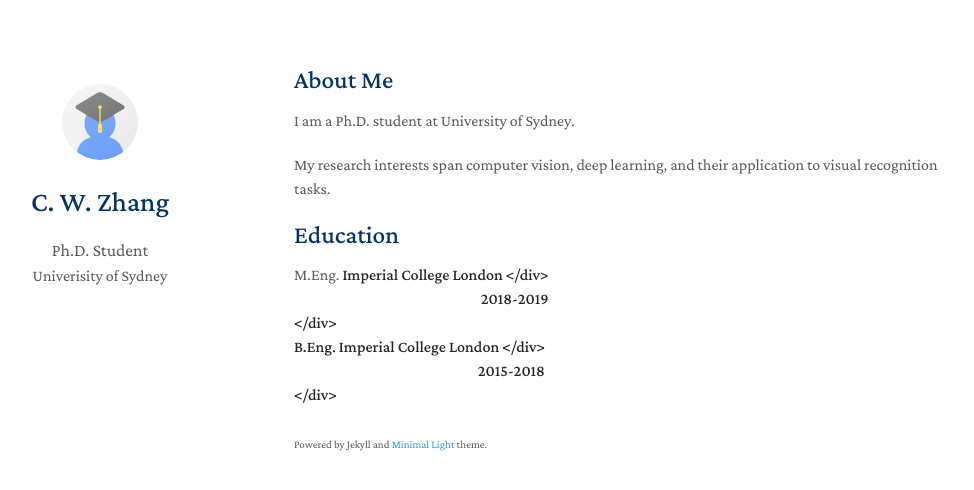
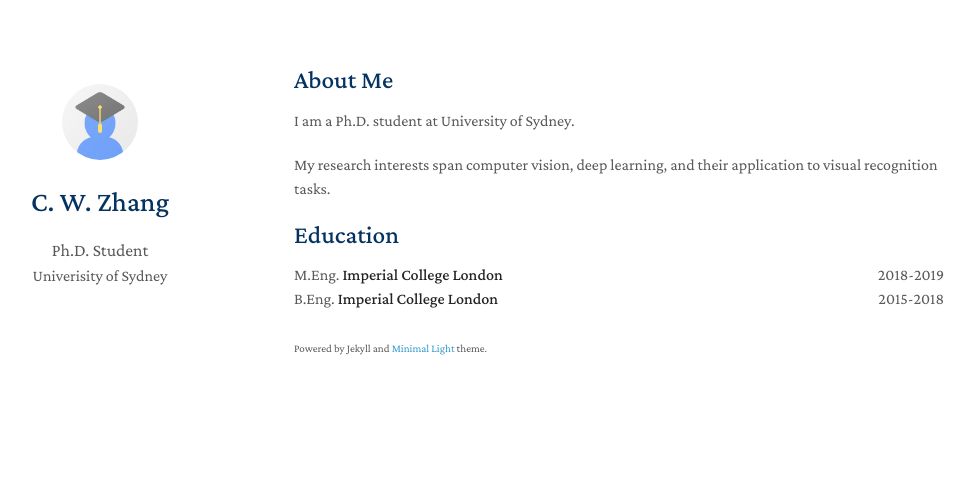
Before and after one commit to charmeleonz/charmeleonz.github.io, a Jekyll site: the page built from index.md, in a window 1280 px wide. Shown: the top 490 px of the page, without its empty margins (176-1150 px from the left). Built offline with Jekyll 4.4.1, drawn with Linux system fonts in a browser that asks for light colours; nearby versions of some CDN libraries; a style sheet for code colours, icons or effects is not loaded; our own code applies the rules of GitHub Pages for plain Markdown files.

Commit message:
Update education.md

```diff
--- a/_includes/education.md
+++ b/_includes/education.md
@@ -1,11 +1,11 @@
 ## Education
 
 <div style="display: flex; justify-content: space-between;">
-    <div>M.Eng. <strong>Imperial College London<strong> </div>
+    <div>M.Eng. <strong>Imperial College London</strong> </div>
     <div style="text-align: right;">2018-2019</div>
 </div>
 
 <div style="display: flex; justify-content: space-between;">
-    <div>B.Eng. <strong> Imperial College London<strong> </div>
+    <div>B.Eng. <strong> Imperial College London</strong> </div>
     <div style="text-align: right;">2015-2018</div>
 </div>
```
